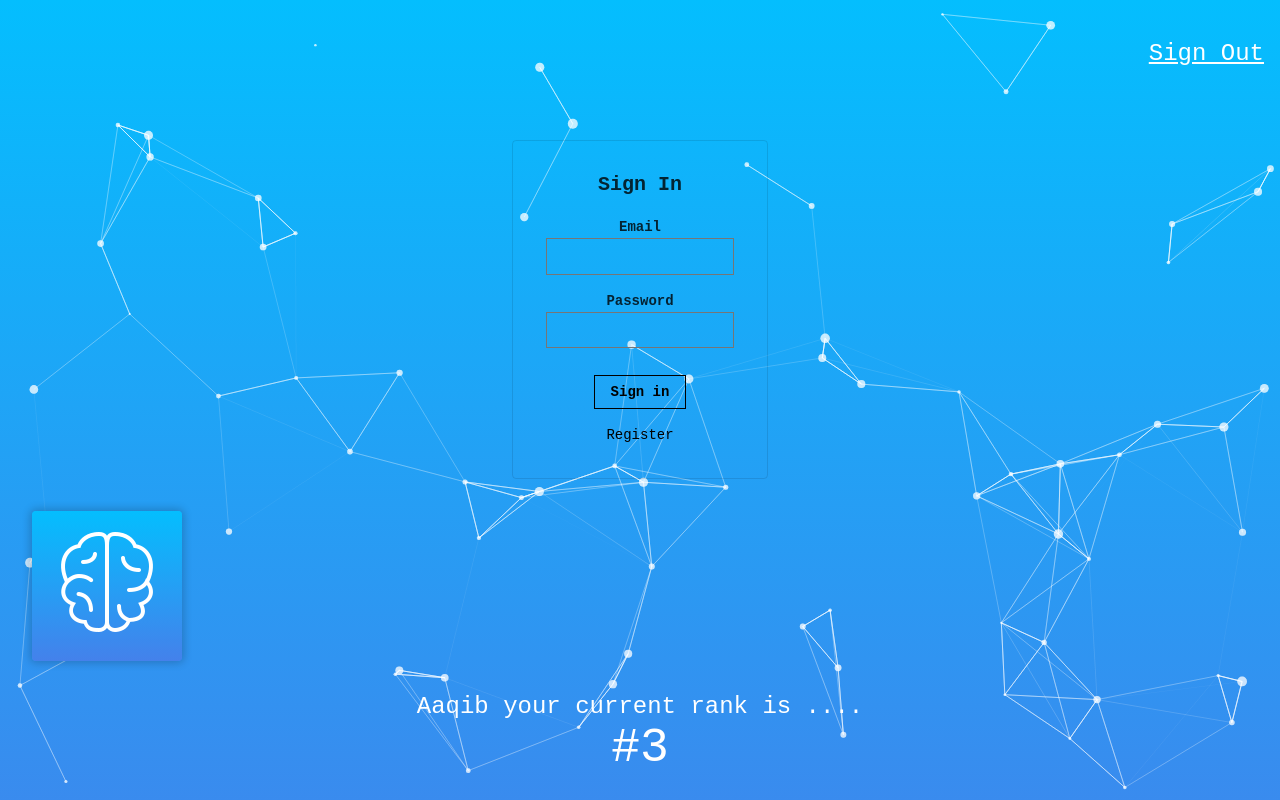
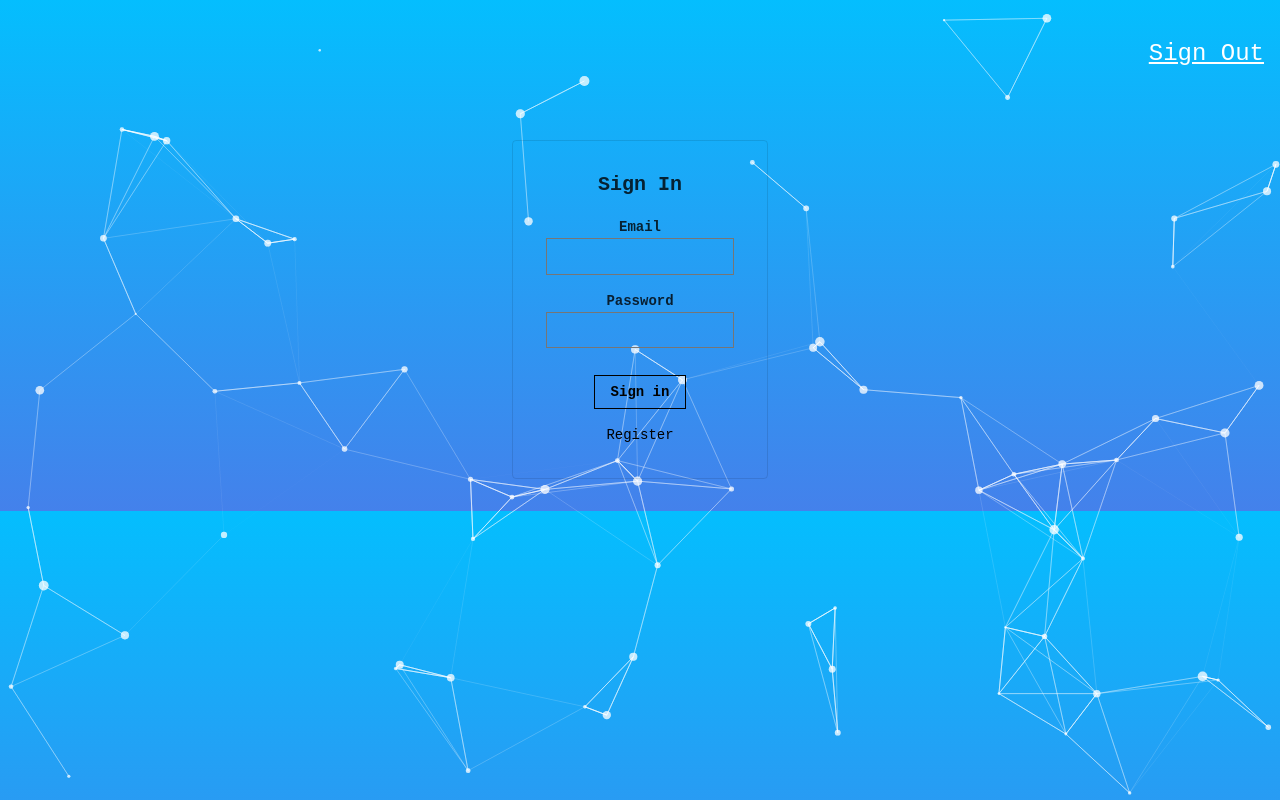
Before and after one commit to Aaqib2022/smartbrain, a React (Create React App) app: page / in a window 1280 px wide. Shown: the top 800 px of the page. Built offline with nearby package versions, Linux system fonts and the light colour scheme; what clarifai would draw is missing.

Commit message:
onRouteChange functionality adjusted

```diff
--- a/src/App.js
+++ b/src/App.js
@@ -27,6 +27,7 @@ class App extends Component {
     }
 
       onRouteChange = (route) => {
+        console.log(route);
         this.setState({route: route});
       }
 
@@ -67,8 +68,10 @@ class App extends Component {
           id="tsparticles"
           options={particlesOptions}
         />
-        <Navigation />
-        <Signin onRouteChange = {this.state.onRouteChange}/>
+        <Navigation onRouteChange={this.onRouteChange}/>
+        { this.state.route === "Signin"
+          ? <Signin onRouteChange = {this.onRouteChange}/>
+          : <div>
               <Logo />
               <Rank />
             <ImageLinkForm
@@ -79,6 +82,8 @@ class App extends Component {
             box = {this.state.box}
             imageUrl = {this.state.imageUrl}
             />
+            </div>
+         }
 
       </div>
     );
--- a/src/Components/Navigation/Navigation.js
+++ b/src/Components/Navigation/Navigation.js
@@ -1,9 +1,9 @@
 import React from 'react';
 
-const Navigation = () => {
+const Navigation = ( {onRouteChange} ) => {
 	return (
 		<nav style= {{display: 'flex' , justifyContent: 'flex-end'}}>
-			<p className = "f3 link dim white underline pa3 pointer"> Sign Out</p>
+			<p onClick={() => {onRouteChange("Signin")}} className = "f3 link dim white underline pa3 pointer"> Sign Out</p>
 		</nav>);
 }
 
```
Lines whose indentation alone changed are shown as unchanged.
